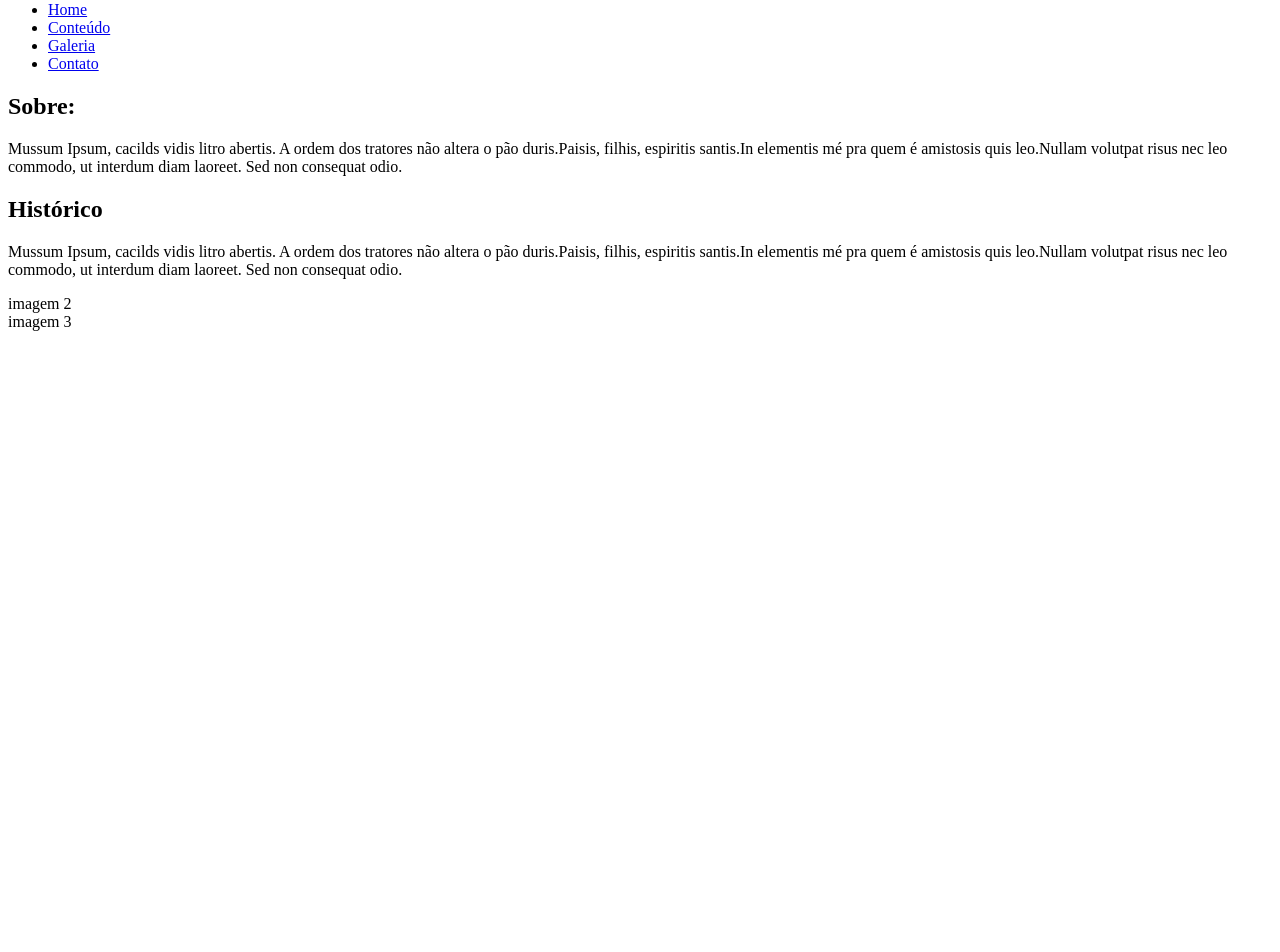
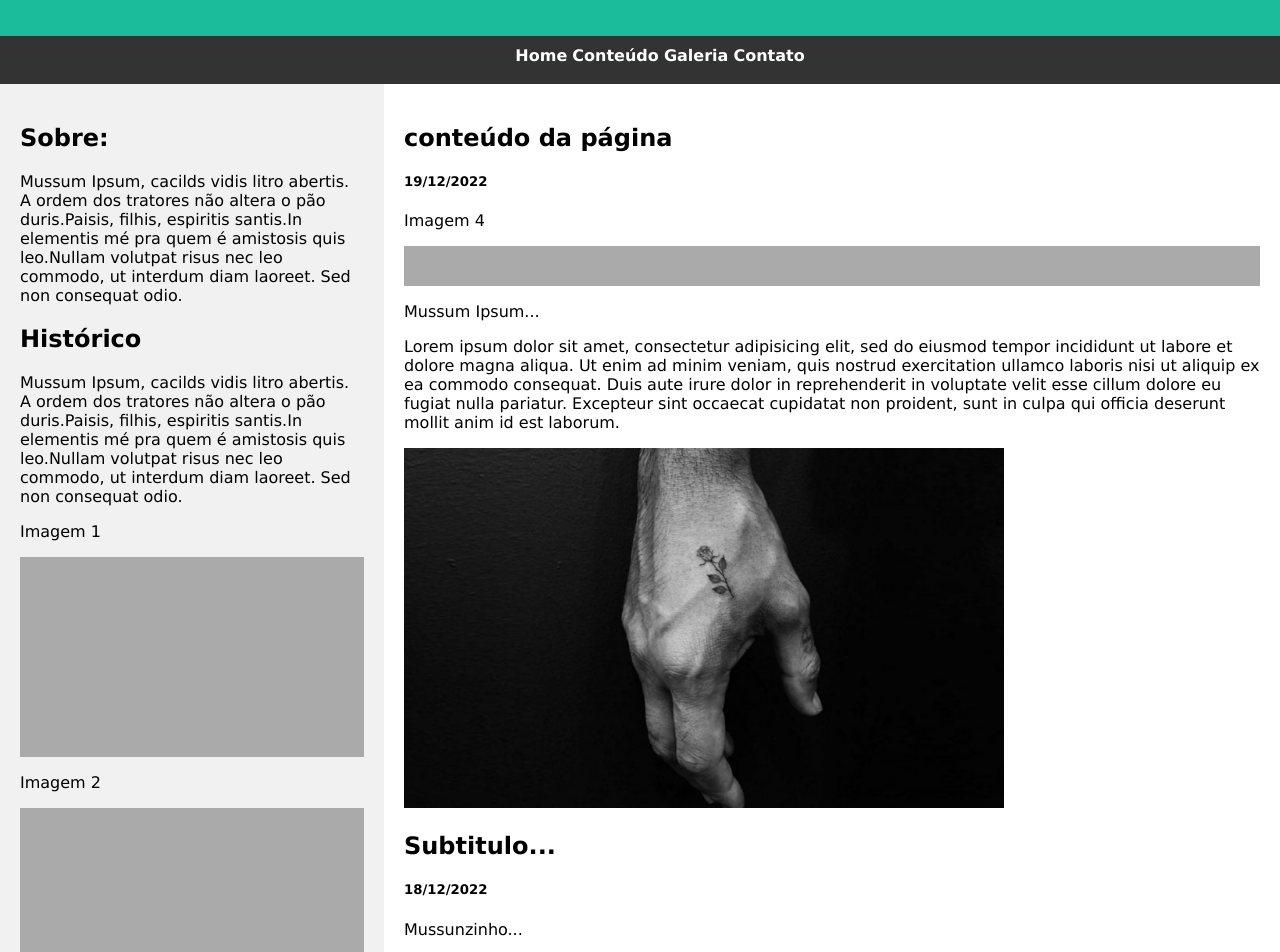
Before and after one commit to DaphkaElony/DaphkaE, a website: page index.html in a window 1280 px wide. Shown: the part 105-1057 px from the top of the page. Before the commit the page ends 800 px from the top, so only its background shows below. Drawn offline with Linux system fonts and the light colour scheme.

Commit message:
Layout do index pronto já responsivo

```diff
--- /dev/null
+++ b/estilo.css
@@ -0,0 +1,107 @@
+/*
+Click nbfs://nbhost/SystemFileSystem/Templates/Licenses/license-default.txt to change this license
+Click nbfs://nbhost/SystemFileSystem/Templates/ClientSide/css.css to edit this template
+*/
+/*
+    Created on : 19/12/2022, 18:14:33
+    Author     : 182200284
+*/
+
+*{
+    box-sizing: border-box;
+}
+
+body{
+    font-family: Verdana;
+    margin: 0;
+}
+
+nav{
+    text-align: center;
+    background-color: #333;
+    width: 100%;
+    height: 3rem;
+}
+
+nav a{
+    transition: 400ms;
+    text-decoration: none;
+    color: white;
+    font-weight: bold;
+}
+
+nav a:hover{
+    color: #1abc9c;
+    text-decoration: underline;
+    font-size: 150%;
+}
+
+nav ul{
+    margin: 0;
+    padding-top: 10px;
+    padding-bottom: 10px;
+}
+
+nav li{
+    list-style: none;
+    display: inline;
+    color: white;
+}
+
+header{
+    padding: 30px;
+    text-align: center;
+    background-color: #1abc9c;
+    color: #333;
+}
+
+.container{
+    display: flex;
+    flex-wrap: wrap;
+}
+
+.esquerda{
+    flex: 30%;
+    background-color: #f1f1f1;
+    padding: 20px;
+}
+
+.conteudo{
+    flex: 70%;
+    padding: 20px;
+}
+
+.imgFake{
+    background-color: #aaa;
+    width: 100%;
+    padding: 20px;
+}
+
+.footer{
+    flex: 100%;
+    padding: 20px;
+    background-color: #333;
+    text-align: center;
+    color: white;
+}
+
+@media screen and(max-width: 700px){
+    .container,nav{
+        flex-direction: column;
+    }
+    nav a:hover{
+        color: green;
+    }
+    header{
+        background-color: green;
+    }
+}
+
+@media screen and (max-width: 400px){
+    nav{
+        height: 100%;
+    }
+    nav li{
+        display: none;
+    }
+}
--- a/index.html
+++ b/index.html
@@ -11,7 +11,7 @@ Click nbfs://nbhost/SystemFileSystem/Templates/ClientSide/html.html to edit this
         <meta name="keywords" content="responsividade,css,html5. Senac Tech">
         <meta name="desciption" content="Layout de página responsiva com HTML5 e CSS3">
         <meta name="viewport" content="width=device-width, initial-scale=1.0">
-        <<link rel="stulesheet" href="estilo.css"/>
+        <link rel="stylesheet" href="estilo.css"/>
 
     <body>
         <header>
@@ -35,16 +35,50 @@ Click nbfs://nbhost/SystemFileSystem/Templates/ClientSide/html.html to edit this
                 <p>
                     Mussum Ipsum, cacilds vidis litro abertis. A ordem dos tratores não altera o pão duris.Paisis, filhis, espiritis santis.In elementis mé pra quem é amistosis quis leo.Nullam volutpat risus nec leo commodo, ut interdum diam laoreet. Sed non consequat odio.
                 </p>
-                <div class="imgFake" style="height: px">
-                    imagem 2
+                <p>Imagem 1</p>
+                <div class="imgFake" style="height: 200px">
+
                 </div>
-                <div class="imgFake" Style="height: 200px">
-                   imagem 3
+                <p>Imagem 2</p>
+                <div class="imgFake" style="height: 200px">
+
+                </div>
+                <p>Imagem 3</p>
+                <div class="imgFake" style="height: 200px">
+
                 </div>
             </div><!--fim da div esquerda-->
             <div class="conteudo">
+                <h2>conteúdo da página</h2>
+                <h5>19/12/2022</h5>
+                <p>Imagem 4</p>
+                <div class="imgFake" style="heigt: 200px">
 
+                </div>
+                <p>Mussum Ipsum...</p>
+                <p>
+                <p>
+                    Lorem ipsum dolor sit amet, consectetur adipisicing elit, sed do eiusmod tempor incididunt ut labore et dolore magna aliqua. Ut enim ad minim veniam, quis nostrud exercitation ullamco laboris nisi ut aliquip ex ea commodo consequat. Duis aute irure dolor in reprehenderit in voluptate velit esse cillum dolore eu fugiat nulla pariatur. Excepteur sint occaecat cupidatat non proident, sunt in culpa qui officia deserunt mollit anim id est laborum.
+                </p><!--força quebra de linha -->
+                <picture>
+                    <source media="(min-width:600px)" srcset="./imagens/imgMedia.jpg" width="600px"/>
+                    <source media="(min-width:465px)" srcset="./imagens/imgPequena.jpg"/>
+                    <img src="./imagens/caminho.jpg" alt="Caminho entre arvores" style="max-widh: 100%; heidht:auto;"/>
+                </picture>
+                <br/>
+                <h2>Subtitulo...</h2>
+                <h5>18/12/2022</h5>
+                <p>Mussunzinho...</p>
+                <p>text
+                <p>
+                    Lorem ipsum dolor sit amet, consectetur adipisicing elit, sed do eiusmod tempor incididunt ut labore et dolore magna aliqua. Ut enim ad minim veniam, quis nostrud exercitation ullamco laboris nisi ut aliquip ex ea commodo consequat. Duis aute irure dolor in reprehenderit in voluptate velit esse cillum dolore eu fugiat nulla pariatur. Excepteur sint occaecat cupidatat non proident, sunt in culpa qui officia deserunt mollit anim id est laborum.
+                </p>
             </div><!--fim div conteudo-->
+            <div class="footer">
+                <h2>Footer - Rodapé</h2>
+                </br>
+                &COPY; Todos os direitos reservados.Daphka
+            </div>
         </div><!--fim div container-->
     </body>
 </html>
--- a/nbproject/private/private.xml
+++ b/nbproject/private/private.xml
@@ -3,7 +3,8 @@
     <editor-bookmarks xmlns="http://www.netbeans.org/ns/editor-bookmarks/2" lastBookmarkId="0"/>
     <open-files xmlns="http://www.netbeans.org/ns/projectui-open-files/2">
         <group>
-            <file>file:/C:/Users/182200284/Documents/Web/Layout/index_1.html</file>
+            <file>file:/C:/Users/182200284/Documents/Web/Layout/estilo.css</file>
+            <file>file:/C:/Users/182200284/Documents/Web/Layout/index.html</file>
         </group>
     </open-files>
 </project-private>
```
Also changed, not shown: imagens/caminho.jpg (added), imagens/favicon.png (added), imagens/imgMedia.jpg (added), imagens/imgPequena.jpg (added), 2 other files.
